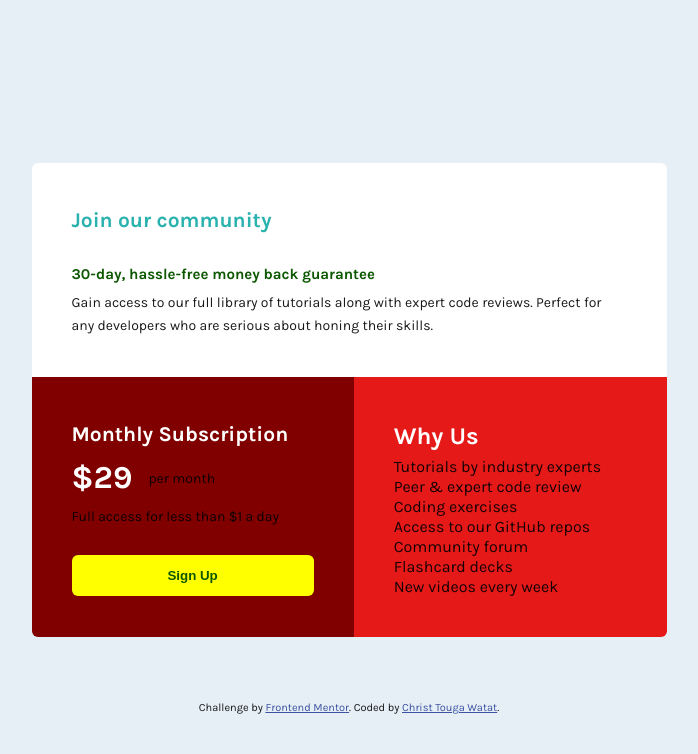
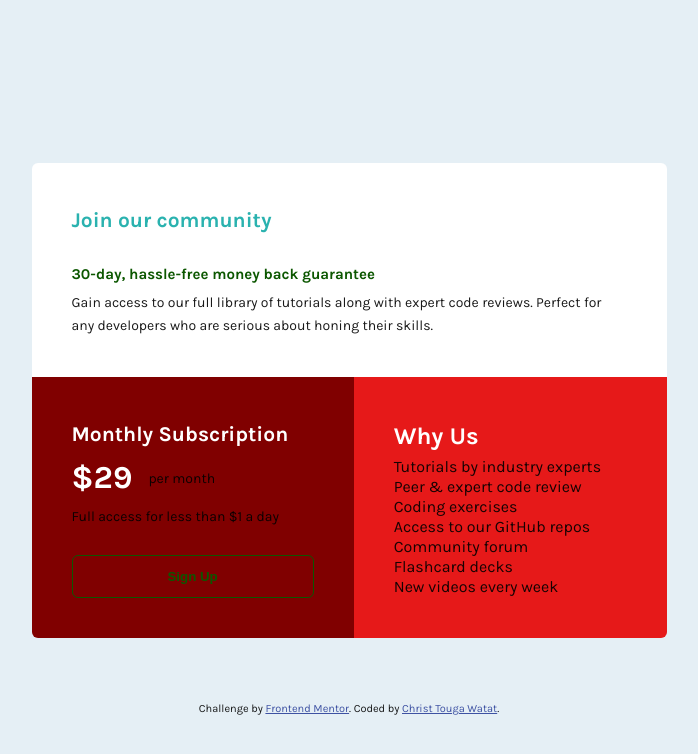
Before and after one commit to Christ-Kevin/single-price-component, a plain HTML site: page index.html in a window 1280 px wide. In both pictures the pointer is over the button "Sign Up". Shown: the whole page, without its empty margins (291-989 px from the left). Drawn offline with Linux system fonts and the light colour scheme.

Commit message:
button changed

```diff
--- a/style.css
+++ b/style.css
@@ -133,7 +133,7 @@ h3 {
 }
 
 p {
-  margin-bottom: 1.7rem;
+    margin-bottom: 1.7rem;
 }
 
 .btn {
@@ -154,7 +154,8 @@ p {
 
 .btn:hover {
     cursor: pointer;
-    background-color: yellow;
+    background-color: var(--section2);
+    border: 1px solid var(--green);
     color: var(--green);
 }
 
```
Also changed, not shown: index.html (+0 -1 lines).
